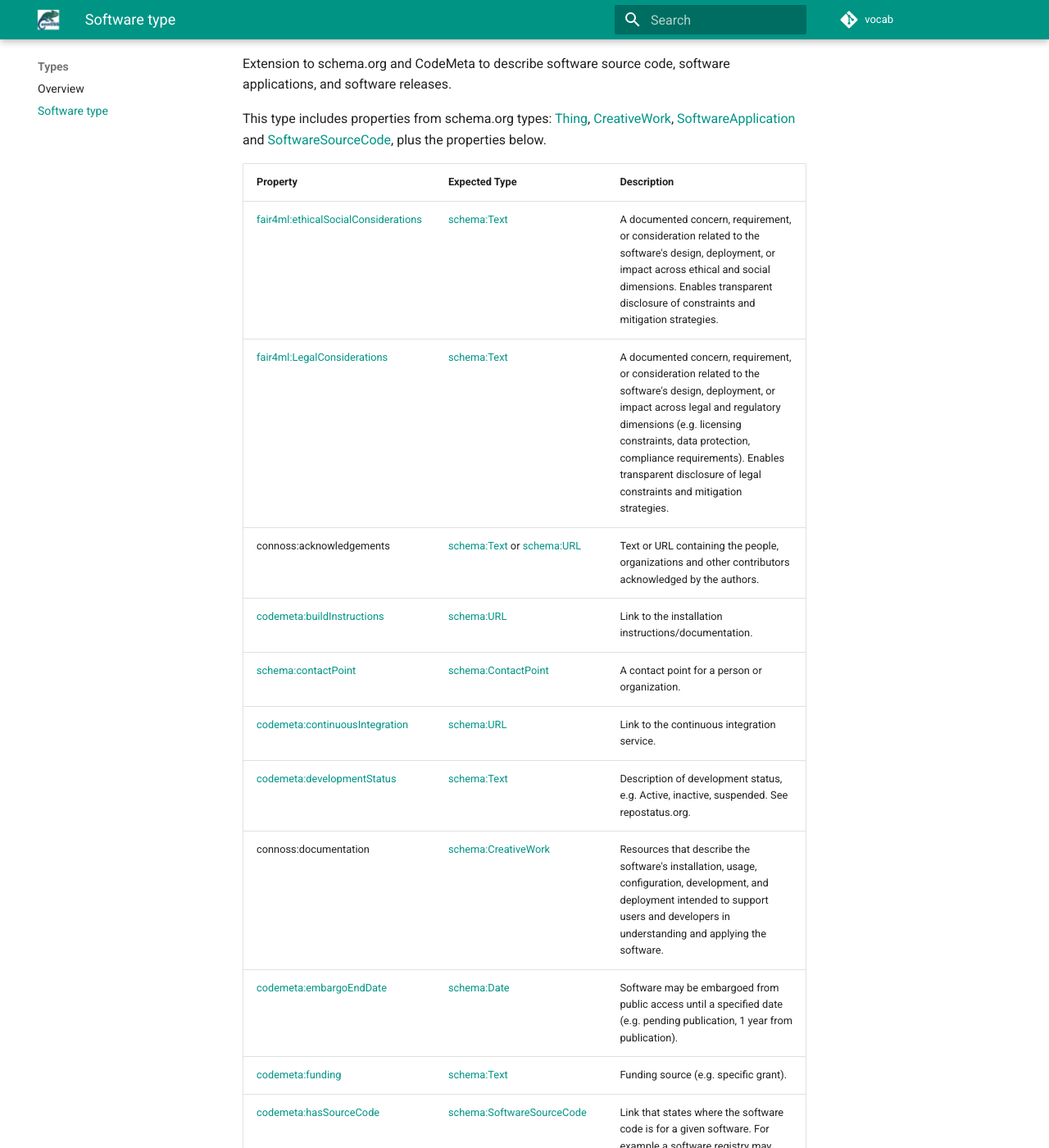
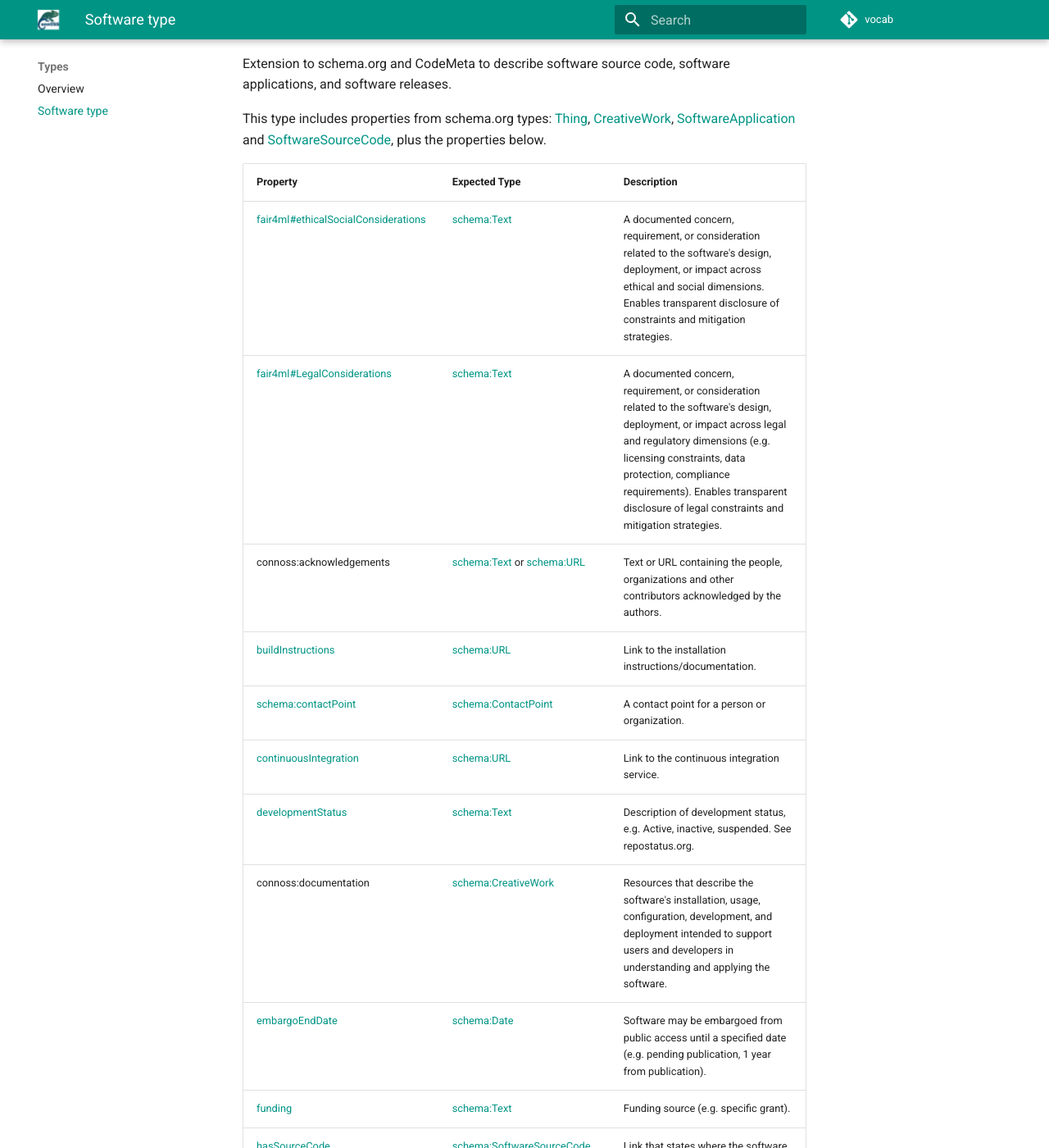
Before and after one commit to ConnOSS-Project/vocab, an MkDocs documentation site: the page built from docs/Types/software-type.md, in a window 1280 px wide and 1400 px high, scrolled down 230 px. Shown: the whole window at 82% size. Built offline with MkDocs 1.6.1 and Material for MkDocs 9.7.7, drawn with Linux system fonts in a browser that asks for light colours; comment, search, counter and statistics services are not loaded; some of the changed text lies outside the part shown.

Commit message:
Update .md files

```diff
--- a/docs/Types/software-type.md
+++ b/docs/Types/software-type.md
@@ -6,11 +6,11 @@
 
 <table>
 <tr><th>Property</th><th>Expected Type</th><th>Description</th></tr>
-<tr><td><a href='https://w3id.org/fair4ml/ethicalSocialConsiderations' target='_blank'>fair4ml:ethicalSocialConsiderations</a></td>
+<tr><td><a href='https://w3id.org/fair4ml#ethicalSocialConsiderations' target='_blank'>fair4ml#ethicalSocialConsiderations</a></td>
 <td><a href='http://schema.org/Text' target='_blank'>schema:Text</a></td>
 <td>A documented concern, requirement, or consideration related to the software's design, deployment, or impact across ethical and social dimensions. Enables transparent disclosure of constraints and mitigation strategies.</td>
 </tr>
-<tr><td><a href='https://w3id.org/fair4ml/LegalConsiderations' target='_blank'>fair4ml:LegalConsiderations</a></td>
+<tr><td><a href='https://w3id.org/fair4ml#LegalConsiderations' target='_blank'>fair4ml#LegalConsiderations</a></td>
 <td><a href='http://schema.org/Text' target='_blank'>schema:Text</a></td>
 <td>A documented concern, requirement, or consideration related to the software's design, deployment, or impact across legal and regulatory dimensions (e.g. licensing constraints, data protection, compliance requirements). Enables transparent disclosure of legal constraints and mitigation strategies.</td>
 </tr>
@@ -18,7 +18,7 @@
 <td><a href='http://schema.org/Text' target='_blank'>schema:Text</a> or <a href='http://schema.org/URL' target='_blank'>schema:URL</a></td>
 <td>Text or URL containing the people, organizations and other contributors acknowledged by the authors.</td>
 </tr>
-<tr><td><a href='https://codemeta.github.io/terms/buildInstructions' target='_blank'>codemeta:buildInstructions</a></td>
+<tr><td><a href='https://w3id.org/codemeta/buildInstructions' target='_blank'>buildInstructions</a></td>
 <td><a href='http://schema.org/URL' target='_blank'>schema:URL</a></td>
 <td>Link to the installation instructions/documentation.</td>
 </tr>
@@ -26,11 +26,11 @@
 <td><a href='http://schema.org/ContactPoint' target='_blank'>schema:ContactPoint</a></td>
 <td>A contact point for a person or organization.</td>
 </tr>
-<tr><td><a href='https://codemeta.github.io/terms/continuousIntegration' target='_blank'>codemeta:continuousIntegration</a></td>
+<tr><td><a href='https://w3id.org/codemeta/continuousIntegration' target='_blank'>continuousIntegration</a></td>
 <td><a href='http://schema.org/URL' target='_blank'>schema:URL</a></td>
 <td>Link to the continuous integration service.</td>
 </tr>
-<tr><td><a href='https://codemeta.github.io/terms/developmentStatus' target='_blank'>codemeta:developmentStatus</a></td>
+<tr><td><a href='https://w3id.org/codemeta/developmentStatus' target='_blank'>developmentStatus</a></td>
 <td><a href='http://schema.org/Text' target='_blank'>schema:Text</a></td>
 <td>Description of development status, e.g. Active, inactive, suspended. See repostatus.org.</td>
 </tr>
@@ -38,15 +38,15 @@
 <td><a href='http://schema.org/CreativeWork' target='_blank'>schema:CreativeWork</a></td>
 <td>Resources that describe the software's installation, usage, configuration, development, and deployment intended to support users and developers in understanding and applying the software.</td>
 </tr>
-<tr><td><a href='https://codemeta.github.io/terms/embargoEndDate' target='_blank'>codemeta:embargoEndDate</a></td>
+<tr><td><a href='https://w3id.org/codemeta/embargoEndDate' target='_blank'>embargoEndDate</a></td>
 <td><a href='http://schema.org/Date' target='_blank'>schema:Date</a></td>
 <td>Software may be embargoed from public access until a specified date (e.g. pending publication, 1 year from publication).</td>
 </tr>
-<tr><td><a href='https://codemeta.github.io/terms/funding' target='_blank'>codemeta:funding</a></td>
+<tr><td><a href='https://w3id.org/codemeta/funding' target='_blank'>funding</a></td>
 <td><a href='http://schema.org/Text' target='_blank'>schema:Text</a></td>
 <td>Funding source (e.g. specific grant).</td>
 </tr>
-<tr><td><a href='https://codemeta.github.io/terms/hasSourceCode' target='_blank'>codemeta:hasSourceCode</a></td>
+<tr><td><a href='https://w3id.org/codemeta/hasSourceCode' target='_blank'>hasSourceCode</a></td>
 <td><a href='http://schema.org/SoftwareSourceCode' target='_blank'>schema:SoftwareSourceCode</a></td>
 <td>Link that states where the software code is for a given software. For example a software registry may indicate that one of its software entries hasSourceCode in a GitHub repository.</td>
 </tr>
@@ -58,15 +58,15 @@
 <td><a href='https://bioschemas.org/FormalParameter' target='_blank'>bioschemas:FormalParameter</a></td>
 <td>A formal specification of the data, files, or parameters that the software accepts as input, including format, type, and whether the input is required.</td>
 </tr>
-<tr><td><a href='https://w3id.org/fair4ml/intendedUse' target='_blank'>fair4ml:intendedUse</a></td>
+<tr><td><a href='https://w3id.org/fair4ml#intendedUse' target='_blank'>fair4ml#intendedUse</a></td>
 <td><a href='http://schema.org/Text' target='_blank'>schema:Text</a></td>
 <td>A concise summary of the primary objective or intended use case for the software. Distinct from general description; this focuses on 'why' the software exists and what problems it solves.</td>
 </tr>
-<tr><td><a href='https://codemeta.github.io/terms/isSourceCodeOf' target='_blank'>codemeta:isSourceCodeOf</a></td>
+<tr><td><a href='https://w3id.org/codemeta/isSourceCodeOf' target='_blank'>isSourceCodeOf</a></td>
 <td><a href='http://schema.org/SoftwareApplication' target='_blank'>schema:SoftwareApplication</a></td>
 <td>Link that states where software application is built from a given source code. This is the reverse property of 'hasSourceCode'.</td>
 </tr>
-<tr><td><a href='https://codemeta.github.io/terms/issueTracker' target='_blank'>codemeta:issueTracker</a></td>
+<tr><td><a href='https://w3id.org/codemeta/issueTracker' target='_blank'>issueTracker</a></td>
 <td><a href='http://schema.org/URL' target='_blank'>schema:URL</a></td>
 <td>Link to software bug reporting or issue tracking system.</td>
 </tr>
@@ -74,11 +74,11 @@
 <td><a href='https://bioschemas.org/FormalParameter' target='_blank'>bioschemas:FormalParameter</a></td>
 <td>A formal specification of the data, files, or results that the software produces, including format and type.</td>
 </tr>
-<tr><td><a href='https://codemeta.github.io/terms/readme' target='_blank'>codemeta:readme</a></td>
+<tr><td><a href='https://w3id.org/codemeta/readme' target='_blank'>readme</a></td>
 <td><a href='http://schema.org/URL' target='_blank'>schema:URL</a></td>
 <td>Link to software Readme file.</td>
 </tr>
-<tr><td><a href='https://codemeta.github.io/terms/referencePublication' target='_blank'>codemeta:referencePublication</a></td>
+<tr><td><a href='https://w3id.org/codemeta/referencePublication' target='_blank'>referencePublication</a></td>
 <td><a href='http://schema.org/ScholarlyArticle' target='_blank'>schema:ScholarlyArticle</a></td>
 <td>An academic publication related to the software.</td>
 </tr>
@@ -86,7 +86,7 @@
 <td><a href='http://schema.org/URL' target='_blank'>schema:URL</a></td>
 <td>A link related to this object, e.g. related web pages.</td>
 </tr>
-<tr><td><a href='https://codemeta.github.io/terms/relatedSoftware' target='_blank'>codemeta:relatedSoftware</a></td>
+<tr><td><a href='https://w3id.org/codemeta/relatedSoftware' target='_blank'>relatedSoftware</a></td>
 <td><a href='http://schema.org/SoftwareSourceCode' target='_blank'>schema:SoftwareSourceCode</a> or <a href='http://schema.org/SoftwareApplication' target='_blank'>schema:SoftwareApplication</a></td>
 <td>A link to other software that is related by functionality, scientific purpose, or ecosystem context (e.g. alternative implementations, comparable tools, or complementary software).</td>
 </tr>
```
Also changed, not shown: docs/Profiles/Software.md (deleted), docs/Profiles/software-profile.md (added).
